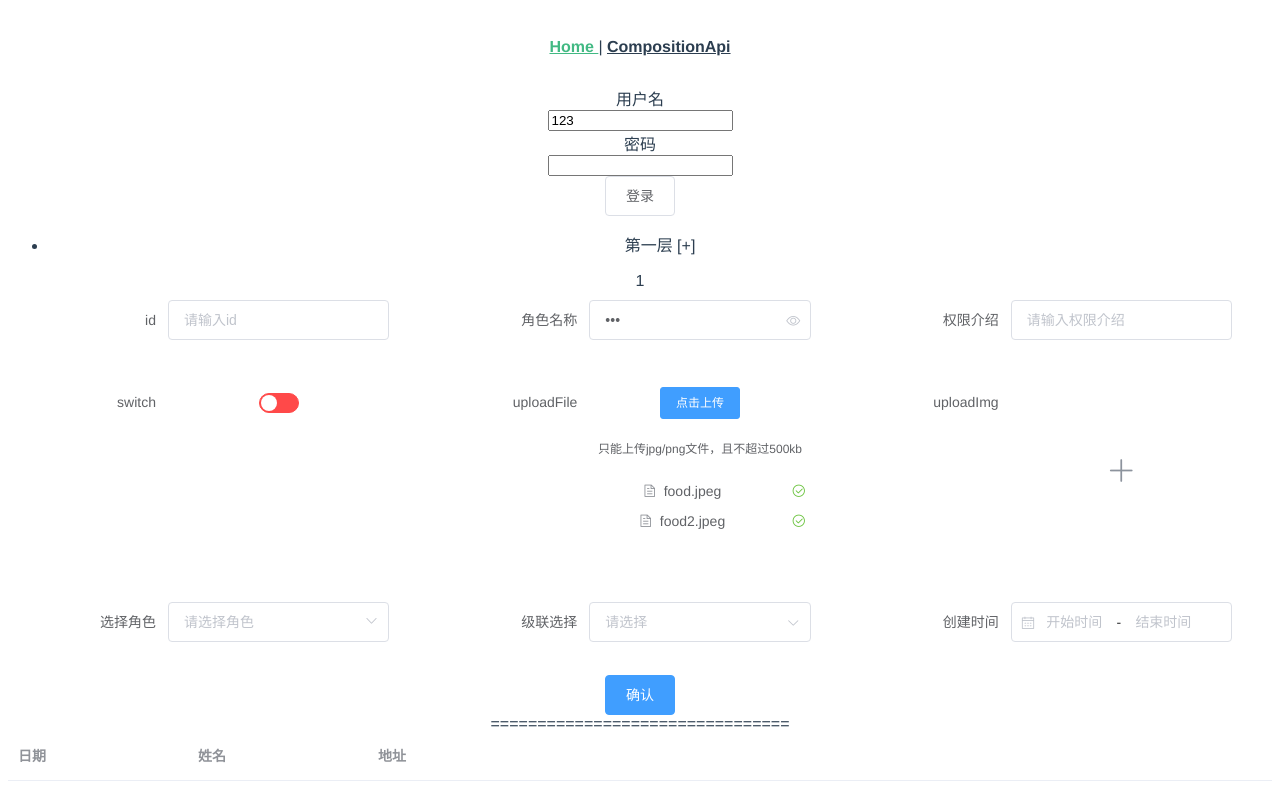
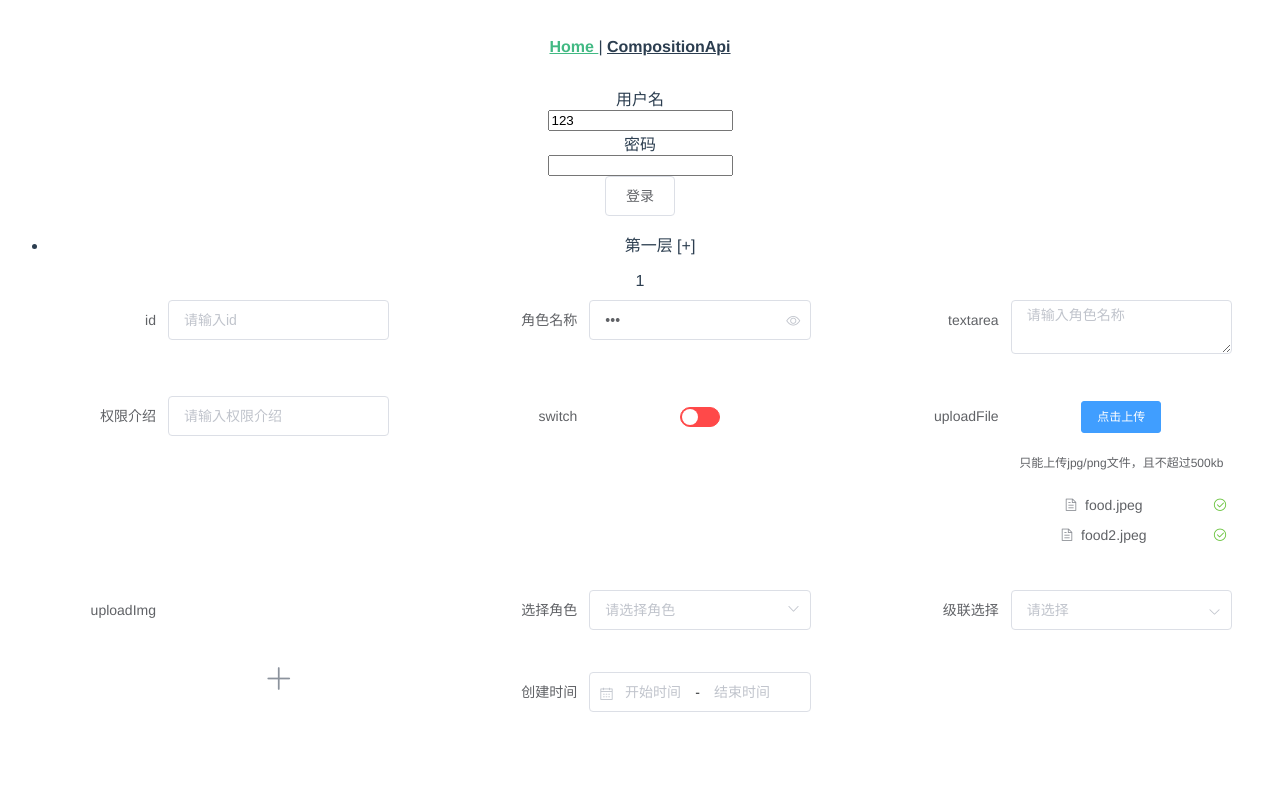
Before and after one commit to qzfcoder/vue2_demo_test, a Vue app: page /#/home in a window 1280 px wide. Shown: the top 795 px of the page. Built offline with nearby package versions, Linux system fonts and the light colour scheme.

Commit message:
基本组件完成

```diff
--- a/src/base-ui/ttForm/index.vue
+++ b/src/base-ui/ttForm/index.vue
@@ -13,10 +13,18 @@
               :style="itemstyle"
               :rules="item.rules"
             >
-              <template v-if="item.type == 'input' || item.type == 'password'">
+              <template
+                v-if="
+                  item.type == 'input' ||
+                  item.type == 'password' ||
+                  item.type == 'textarea'
+                "
+              >
                 <el-input
                   :placeholder="item.placeholder"
                   :show-password="item.type === 'password'"
+                  :type="item.type"
+                  :rows="item.type === 'textarea' ? item.rows : '2'"
                   v-model="formData[`${item.field}`]"
                 ></el-input>
               </template>
--- a/src/views/formConfig.js
+++ b/src/views/formConfig.js
@@ -17,6 +17,13 @@ export const searchFormConfig = {
       field: 'name',
       type: 'password',
       label: '角色名称',
+      placeholder: '请输入角色名称',
+    },
+    {
+      field: 'textarea',
+      type: 'textarea',
+      label: 'textarea',
+      rows: 2,
       placeholder: '请输入角色名称',
     },
     {
```
